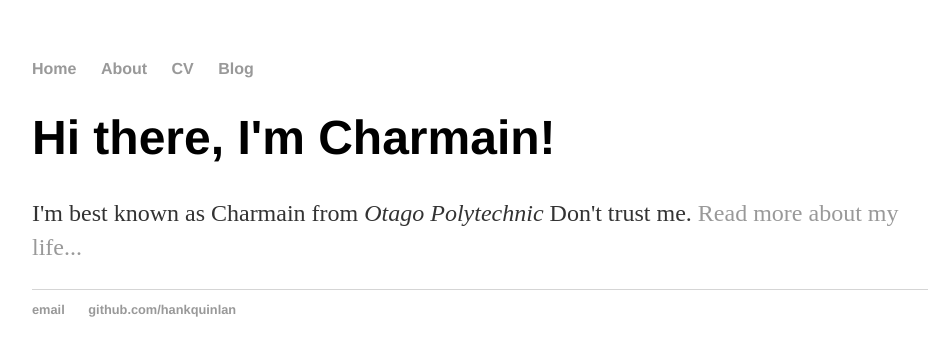
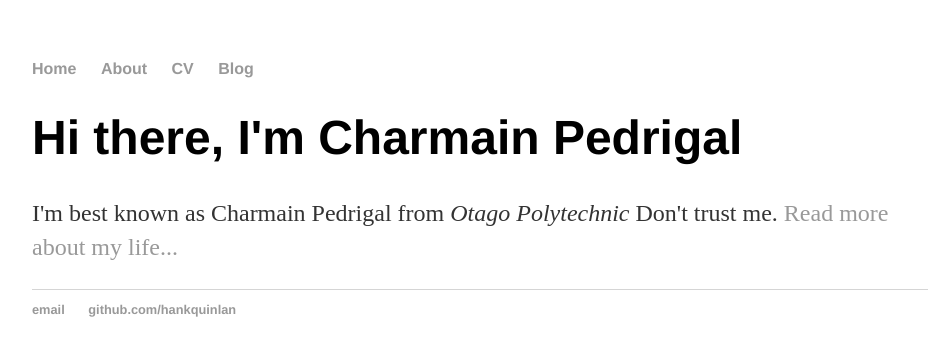
Before and after one commit to charmainpdrgl/charmainpdrgl.github.io, a Jekyll site: the page built from index.html, in a window 1280 px wide. Shown: the top 356 px of the page, without its empty margins (160-1090 px from the left). Built offline with Jekyll 4.4.1, drawn with Linux system fonts in a browser that asks for light colours.

Commit message:
changed content into Jekyll front matter

```diff
--- a/index.html
+++ b/index.html
@@ -1,32 +1,8 @@
-<!DOCTYPE html>
-<html>
-	<head>
-		<title>Charmain Pedrigal</title>
-		<link rel="stylesheet" type="text/css" href="/css/main.css">
-	</head>
-
-	<body>
-		<nav>
-    		<ul>
-        		<li><a href="/">Home</a></li>
-	        	<li><a href="/about">About</a></li>
-        		<li><a href="/cv">CV</a></li>
-        		<li><a href="/blog">Blog</a></li>
-    		</ul>
-		</nav>
-		<div class="container">
-    		<div class="blurb">
-        		<h1>Hi there, I'm Charmain!</h1>
-				<p>I'm best known as Charmain from <em>Otago Polytechnic</em> Don't trust me. <a href="/about">Read more about my life...</a></p>
-    		</div><!-- /.blurb -->
-		</div><!-- /.container -->
-
-    <footer>
-    		<ul>
-        		<li><a href="mailto:hankquinlanhub@gmail.com">email</a></li>
-        		<li><a href="https://github.com/hankquinlan">github.com/hankquinlan</a></li>
-			</ul>
-		</footer>
-
-	</body>
-</html>
+---
+layout: default
+title: Hank Quinlan, Horrible Cop
+---
+<div class="blurb">
+	<h1>Hi there, I'm Charmain Pedrigal</h1>
+	<p>I'm best known as Charmain Pedrigal from <em>Otago Polytechnic</em> Don't trust me. <a href="/about">Read more about my life...</a></p>
+</div><!-- /.blurb -->
```
